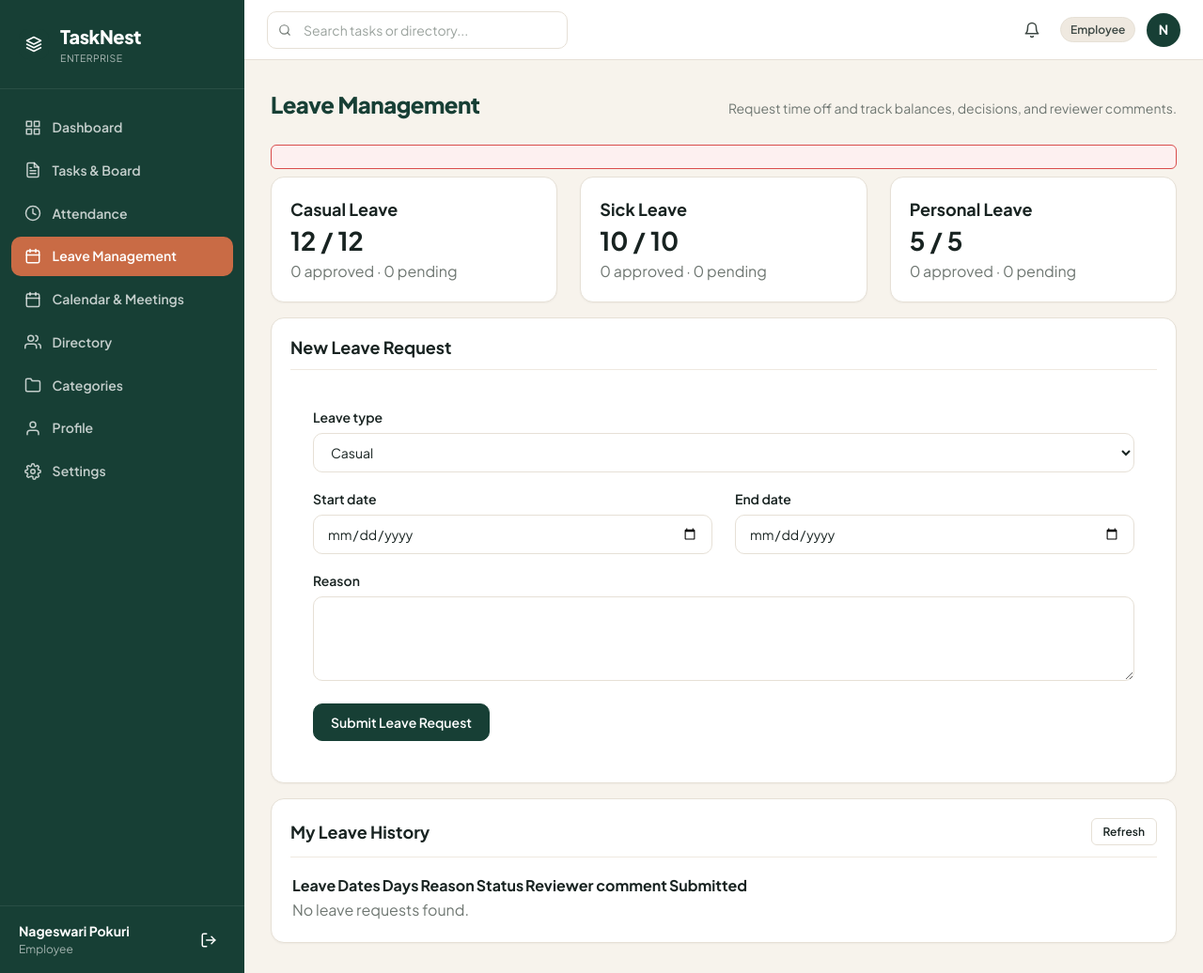
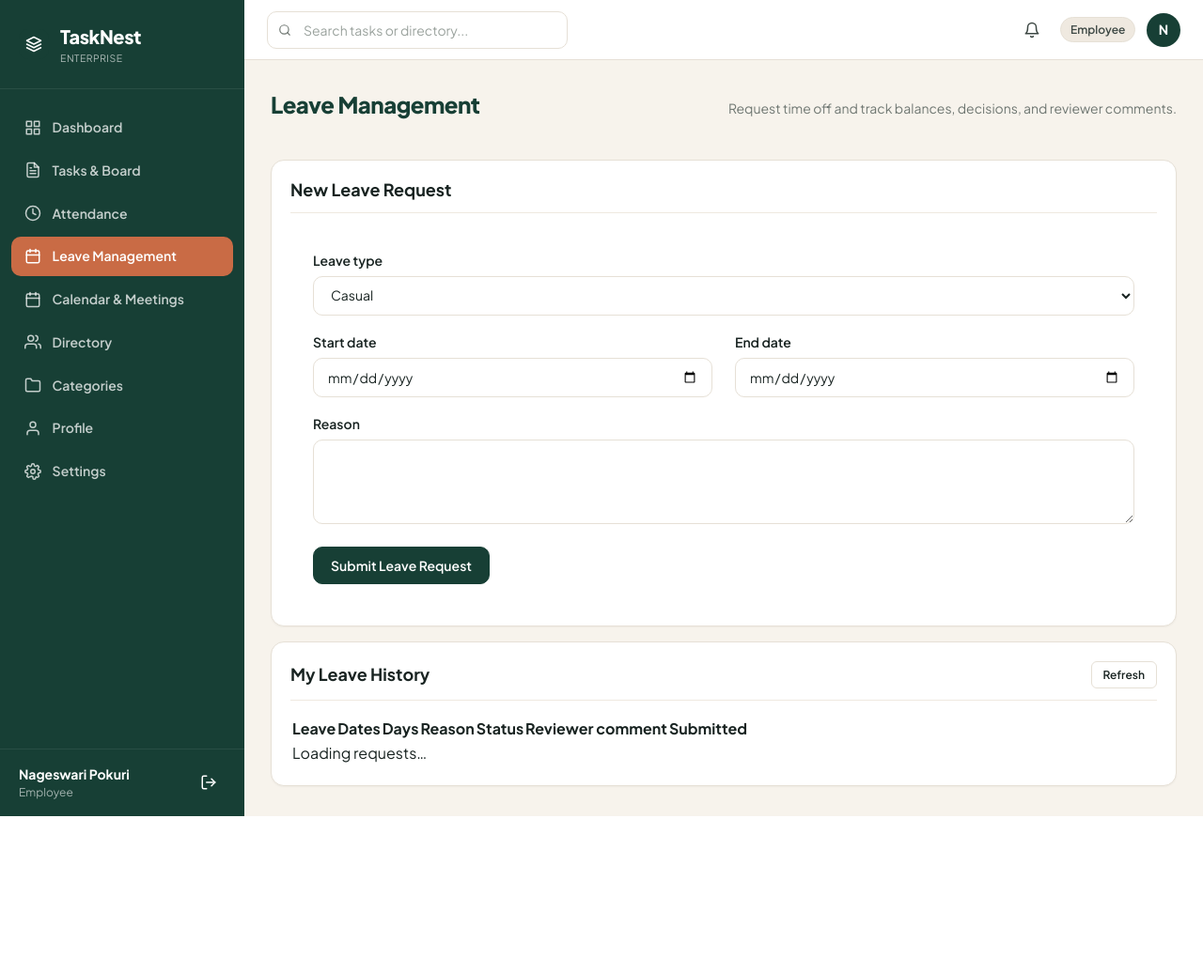
Before and after one commit to kondapatirahul/Task-Manager-Web-App, a Flask app: page /employee/leave in a window 1280 px wide. Shown: the whole page at 94% size. After the commit the page ends 869 px from the top, so only its background shows below. Run offline with Flask 3, Linux system fonts and the light colour scheme; a user stored in the database is signed in; data comes from the database, SQL or seed files in the repository; both versions use the stored data as it was after the commit; data that the repository does not hold is empty.

Commit message:
removed fin line in leave manangement

```diff
--- a/templates/leave_management.html
+++ b/templates/leave_management.html
@@ -5,7 +5,7 @@
   <h1 class="page-title">{% if review_mode %}Leave Requests{% else %}Leave Management{% endif %}</h1>
   <p class="page-subtitle">{% if review_mode %}Review requests from employees assigned to your team.{% else %}Request time off and track balances, decisions, and reviewer comments.{% endif %}</p>
 </section>
-<div id="leave-error" class="alert alert-error" hidden></div>
+<!-- <div id="leave-error" class="alert alert-error" hidden></div> -->
 {% if not review_mode %}
 <div class="dashboard-grid" style="grid-template-columns:repeat(auto-fit,minmax(180px,1fr));" id="leave-balances"></div>
 <div class="card" style="margin-top:1rem;">
```
Also changed, not shown: instance/tasks.db.
